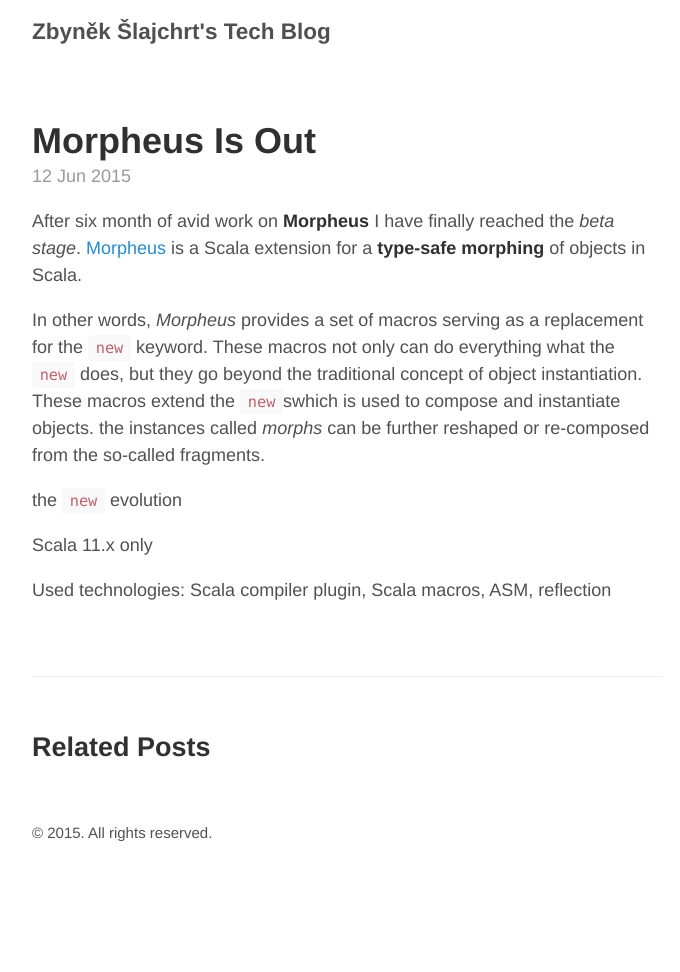
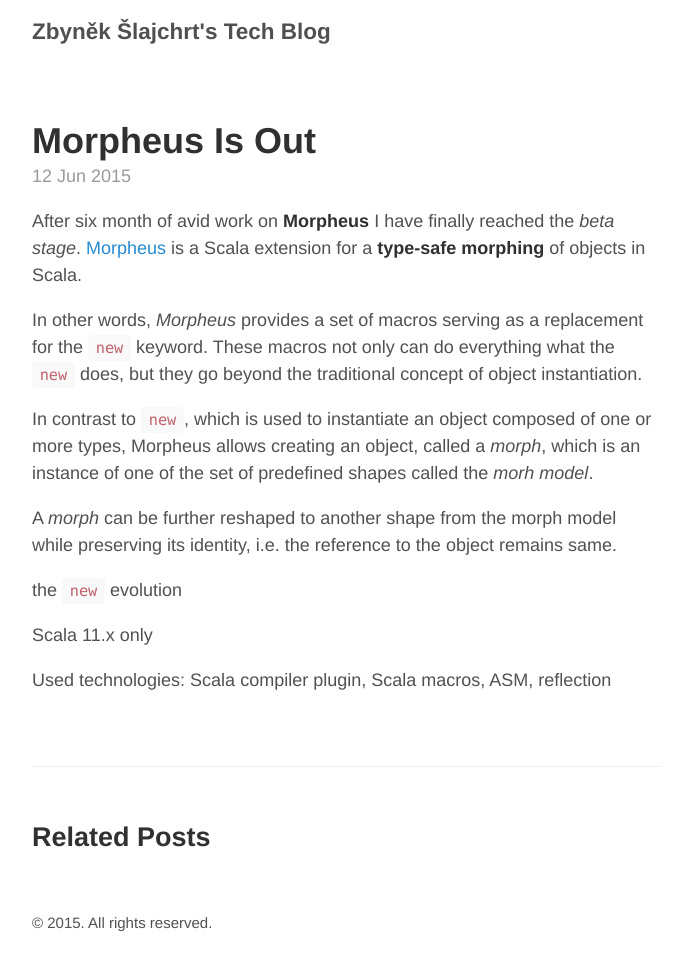
Before and after one commit to zslajchrt/zslajchrt.github.io, a Jekyll site: the page built from _posts/2015-06-12-morpheus-is-out.md, in a window 1280 px wide. Shown: the whole page, without its empty margins (293-973 px from the left). Built offline with Jekyll 4.4.1, drawn with Linux system fonts in a browser that asks for light colours; comment, search, counter and statistics services are not loaded; before the commit the page ends 900 px from its top, so only the background shows below that.

Commit message:
Update 2015-06-12-morpheus-is-out.md

```diff
--- a/_posts/2015-06-12-morpheus-is-out.md
+++ b/_posts/2015-06-12-morpheus-is-out.md
@@ -9,7 +9,10 @@
 a **type-safe morphing** of objects in Scala.
 
 In other words, *Morpheus* provides a set of macros serving as a replacement for the `new` keyword. These macros not only can do everything what the `new` does, but they go beyond the traditional concept of object instantiation.
-These macros extend the `new`swhich is used to compose and instantiate objects. the instances called *morphs* can be further reshaped or re-composed from the so-called fragments.
+
+In contrast to `new`, which is used to instantiate an object composed of one or more types, Morpheus allows creating an object, called a *morph*, which is an instance of one of the set of predefined shapes called the *morh model*.
+
+A *morph* can be further reshaped to another shape from the morph model while preserving its identity, i.e. the reference to the object remains same.
 
 the `new` evolution
 
```
